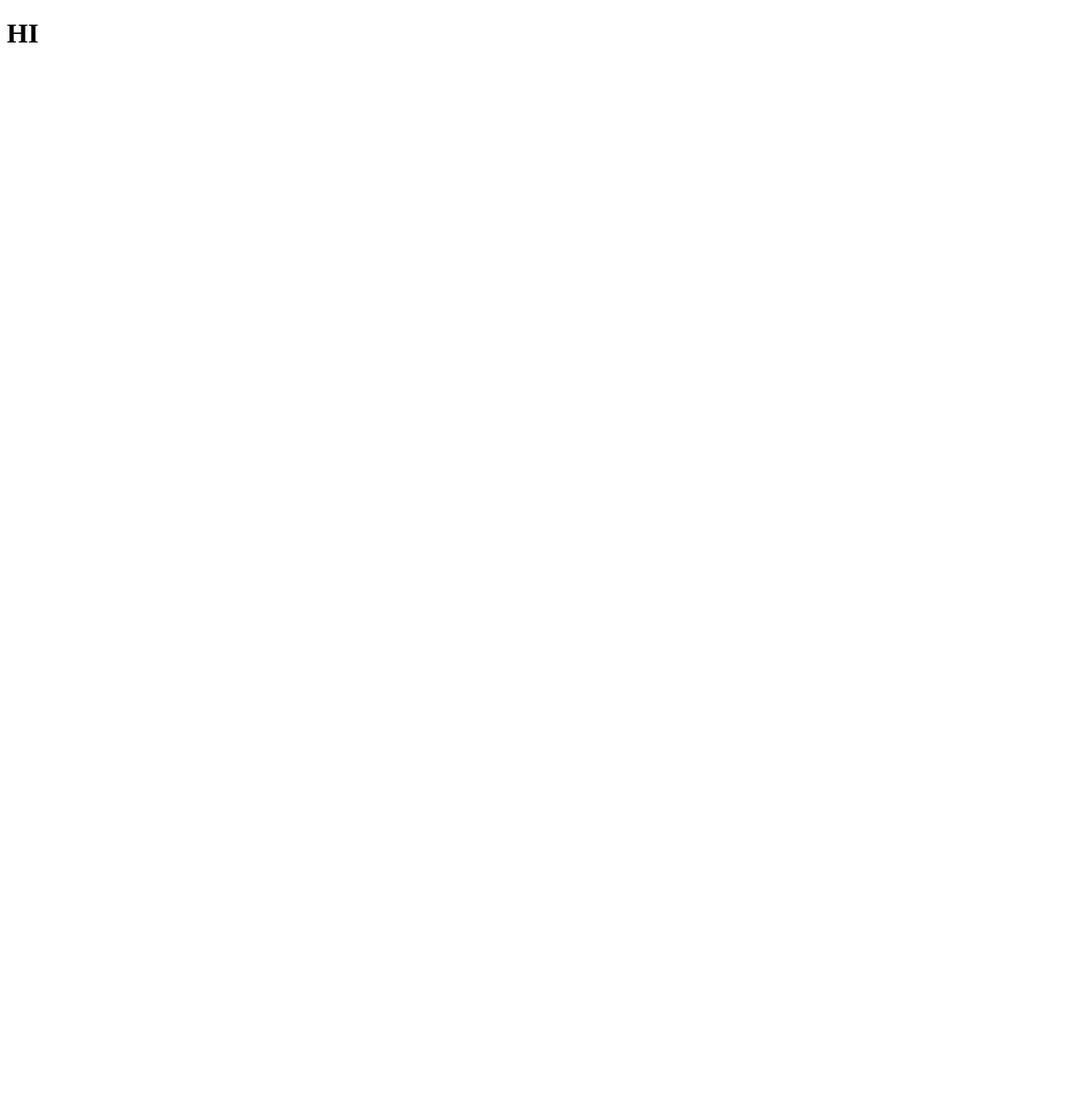
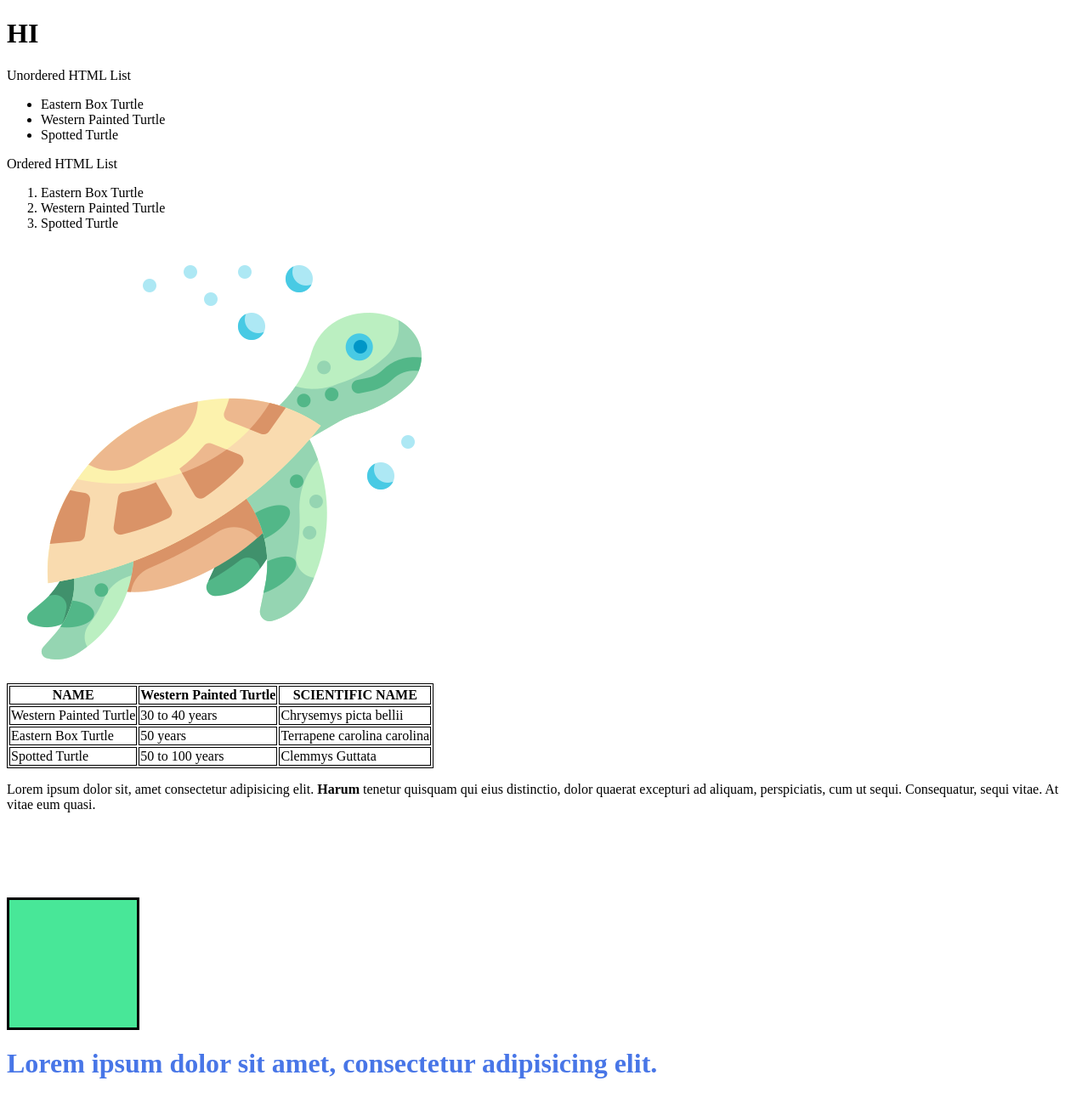
Before and after one commit to saba-iyad/vscode-github, a plain HTML site: page index.html in a window 1280 px wide. Shown: the whole page at 85% size. Before the commit the page ends 800 px from the top, so only its background shows below. Drawn offline with Linux system fonts and the light colour scheme.

Commit message:
html and css task

```diff
--- a/index.html
+++ b/index.html
@@ -4,10 +4,82 @@
     <meta charset="UTF-8">
     <meta http-equiv="X-UA-Compatible" content="IE=edge">
     <meta name="viewport" content="width=device-width, initial-scale=1.0">
-    <title>Document</title>
+    <title>The Turtle </title>
+    <link rel="icon" href="icon.png" >
+    <style>
+        table, th, td {
+          border:1px solid black;
+        }
+        p.n1
+            {
+                font:15px bold 30px Georgia,serif;
+            }
+
+
+        .box {
+               background: #48e798;
+               height: 150px;
+               width: 150px;
+               border: solid ;
+               margin-top: 100px;}
+
+
+
+
+
+
+
+        </style>
+
+    <!-- <link rel="stylesheet" href="/اسم الفايل css"> -->
 </head>
 <body>
+
     <h1>HI</h1>
+    <p>Unordered HTML List</p>
+    <ul>
+        <li>Eastern Box Turtle</li>
+        <li>Western Painted Turtle </li>
+        <li>Spotted Turtle</li>
+      </ul>
+      <p>Ordered HTML List</p>
+      <ol>
+        <li>Eastern Box Turtle</li>
+        <li>Western Painted Turtle</li>
+        <li>Spotted Turtle</li>
+      </ol>
+    <img src="Turtle.png">
+
+    <br>
+    <table>
+        <tr>
+          <th>NAME</th>
+          <th>Western Painted Turtle</th>
+          <th>SCIENTIFIC NAME</th>
+        </tr>
+        <tr>
+          <td>Western Painted Turtle</td>
+          <td>30 to 40 years</td>
+          <td>Chrysemys picta bellii</td>
+        </tr>
+        <tr>
+          <td>Eastern Box Turtle</td>
+          <td>50 years</td>
+          <td>Terrapene carolina carolina</td>
+        </tr>
+        <tr>
+            <td>Spotted Turtle</td>
+            <td>50 to 100 years</td>
+            <td>Clemmys Guttata</td>
+          </tr>
+      </table>
+
+    <p class="n1" >Lorem ipsum dolor sit, amet consectetur adipisicing elit. <b>Harum </b> tenetur quisquam qui eius distinctio, dolor quaerat excepturi ad aliquam, perspiciatis, cum ut sequi. Consequatur, sequi vitae. At vitae eum quasi.
+    </p>
+    <div class="box">
+
+    </div>
+    <h1 style="color: #4876e7;" >Lorem ipsum dolor sit amet, consectetur adipisicing elit. </h1>
 
 </body>
 </html>
```
Also changed, not shown: Turtle.png (added), icon.png (added).
